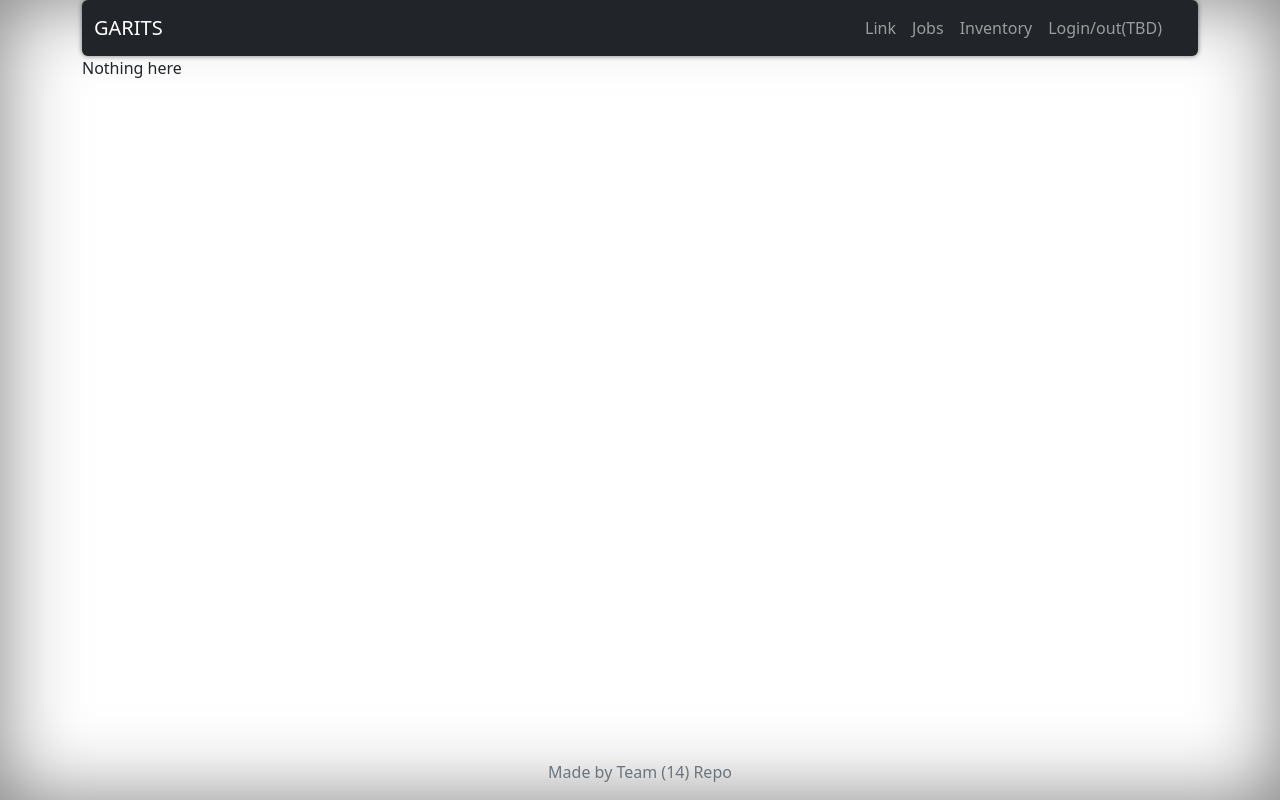
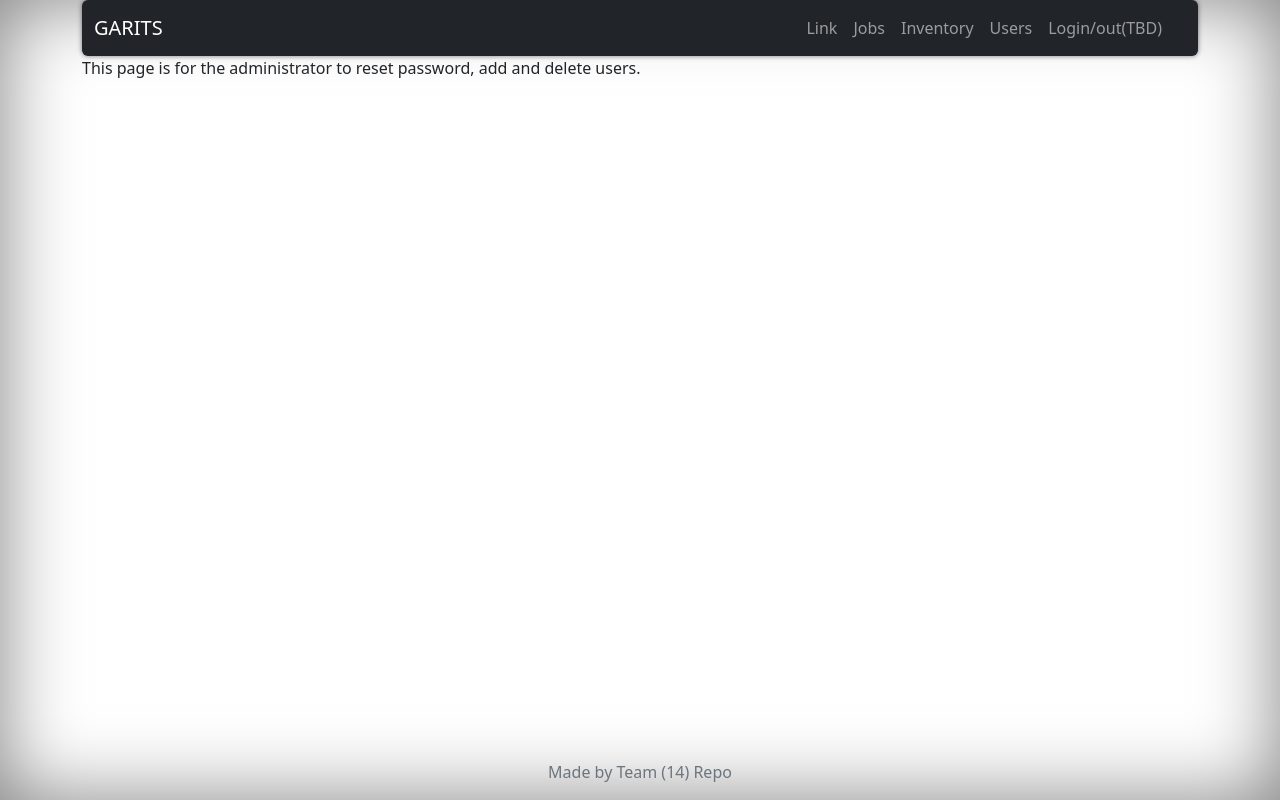
Before and after one commit to AdamKaczmarski/garits, a React (Create React App) app in the folder garits_gui/: page /users in a window 1280 px wide. Built offline with nearby package versions, Linux system fonts and the light colour scheme.

Commit message:
Added usesrs route and component

```diff
--- a/garits_gui/src/App.js
+++ b/garits_gui/src/App.js
@@ -6,6 +6,7 @@ import Home from "./pages/Home";
 import Inventory from "./pages/Inventory";
 import Jobs from "./pages/Jobs";
 import Login from "./pages/Login";
+import Users from "./pages/Users";
 
 import NavigationBar from "./components/Navigation/NavigationBar";
 import Footer from "./components/Footer/Footer";
@@ -19,6 +20,7 @@ const App = () => {
         <Route path="login" element={<Login />} />
         <Route path="inventory" element={<Inventory />} />
         <Route path="jobs" element={<Jobs />} />
+        <Route path="users" element={<Users />} />
         <Route
           path="*"
           element={
--- a/garits_gui/src/components/Navigation/NavigationBar.js
+++ b/garits_gui/src/components/Navigation/NavigationBar.js
@@ -3,6 +3,9 @@ import Nav from "react-bootstrap/Nav";
 import Container from "react-bootstrap/Container";
 
 import { Link } from 'react-router-dom';
+
+/*need to add conditions what should be shown for each role */
+
 
 const NavigationBar = () => {
   return (
@@ -14,6 +17,7 @@ const NavigationBar = () => {
       expand="md"
       style={{ boxShadow: "0px 0 5px rgba(0, 0, 0, 0.5)", borderRadius:"6px 6px 6px 6px" }}
     >
+
       <Container fluid>
         <Navbar.Brand href="#/">GARITS                </Navbar.Brand>
             <Navbar.Toggle aria-controls="navbar-nav"/>
@@ -23,6 +27,7 @@ const NavigationBar = () => {
                 <Nav.Link as={Link} to="/">Link</Nav.Link>
                 <Nav.Link as={Link} to="jobs">Jobs</Nav.Link>
                 <Nav.Link as={Link} to="inventory">Inventory</Nav.Link>
+                <Nav.Link as={Link} to="users">Users</Nav.Link>
                 <Nav.Link as={Link} to="login">Login/out(TBD)</Nav.Link>
             </Nav>
             </Navbar.Collapse>
--- /dev/null
+++ b/garits_gui/src/pages/Users.js
@@ -0,0 +1,7 @@
+const Users = () =>{
+    return <p>
+        This page is for the administrator to reset password, add and delete users.
+    </p>
+}
+
+export default Users;
```
